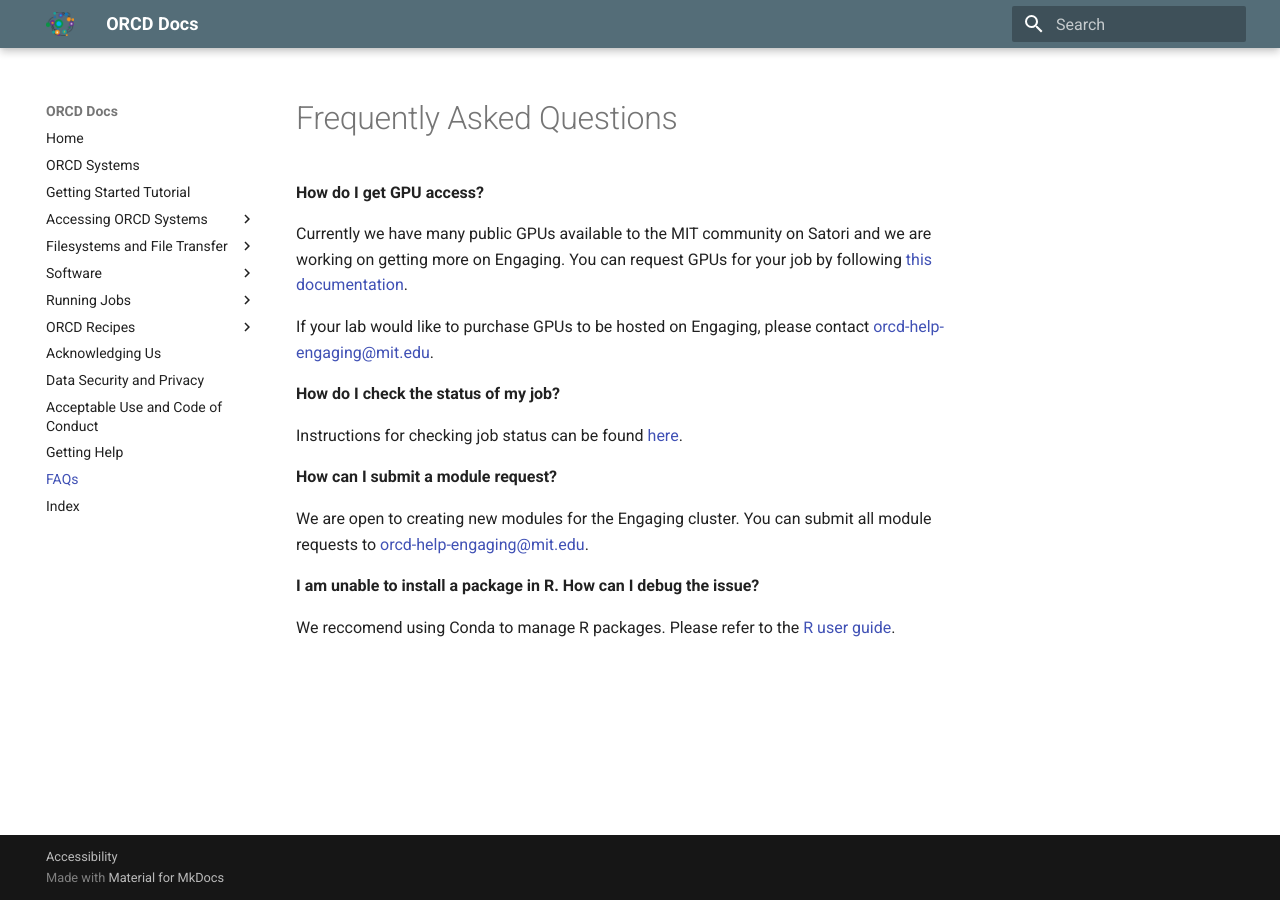
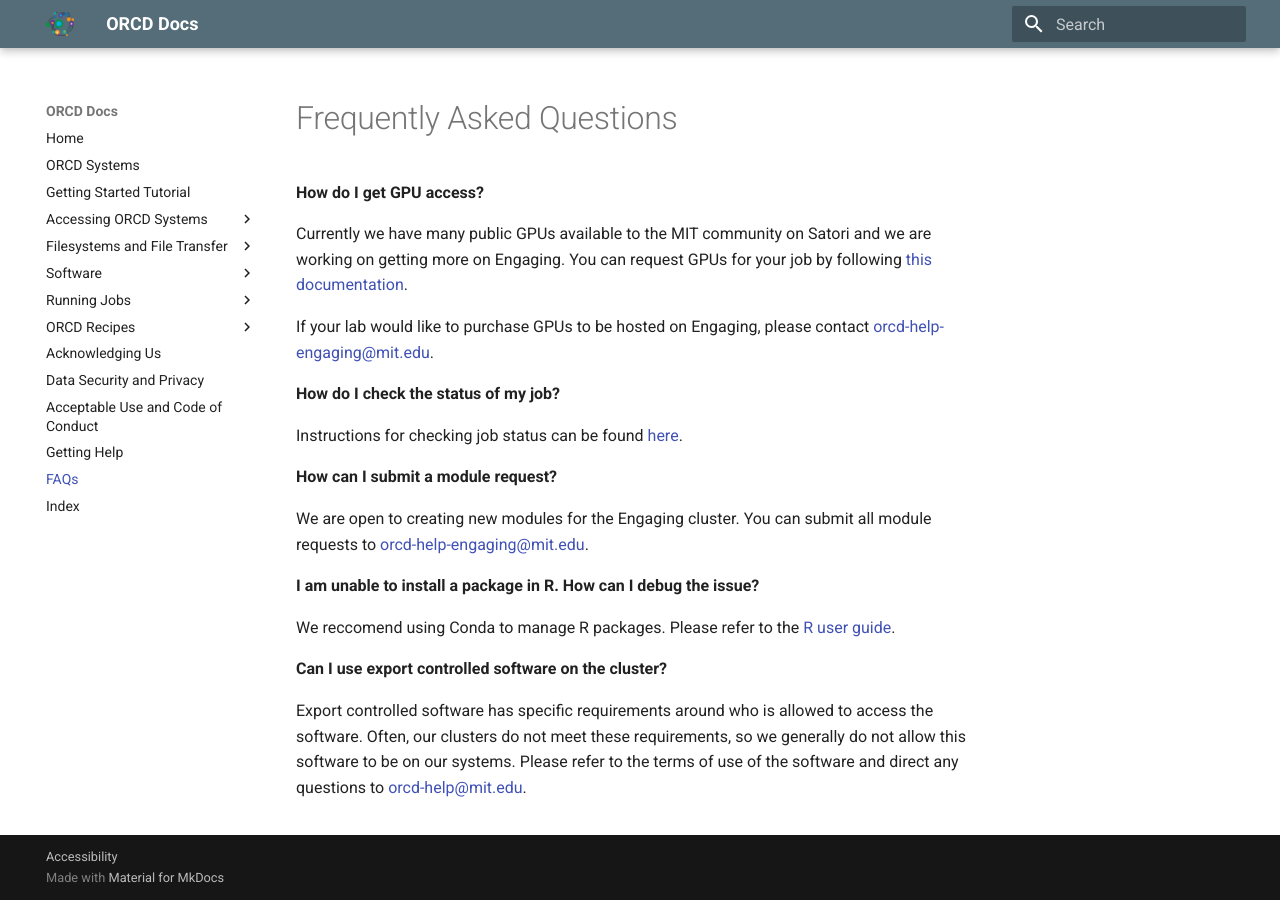
Before and after one commit to mit-orcd/orcd-docs-edit, an MkDocs documentation site: the page built from docs/faqs.md, in a window 1280 px wide. Built offline with MkDocs 1.6.1 and Material for MkDocs 9.7.7, drawn with Linux system fonts in a browser that asks for light colours.

Commit message:
adding question

```diff
--- a/docs/faqs.md
+++ b/docs/faqs.md
@@ -23,3 +23,11 @@ module requests to <orcd-help-engaging@mit.edu>.
 
 We reccomend using Conda to manage R packages. Please refer to the
 [R user guide](software/R.md).
+
+**Can I use export controlled software on the cluster?**
+
+Export controlled software has specific requirements around who is allowed to
+access the software. Often, our clusters do not meet these requirements, so
+we generally do not allow this software to be on our systems. Please refer to
+the terms of use of the software and direct any questions to
+<orcd-help@mit.edu>.
```
